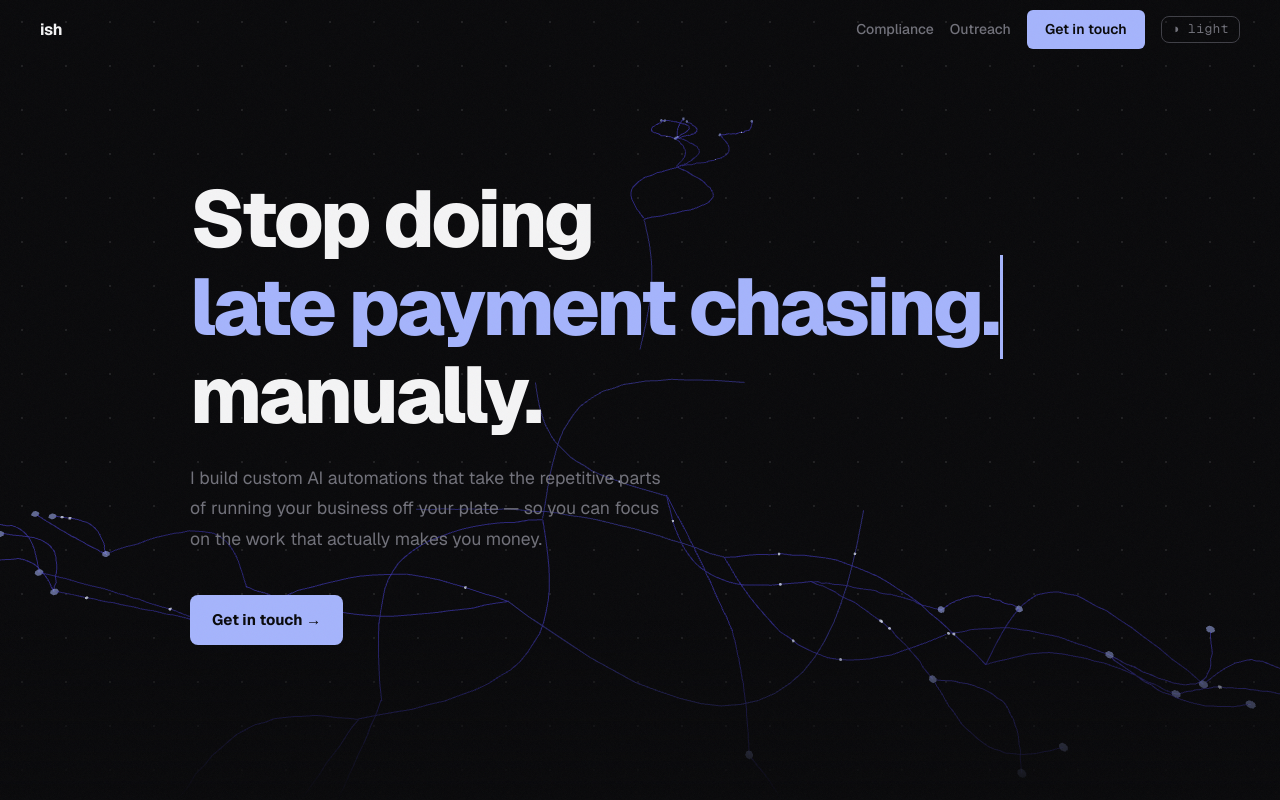
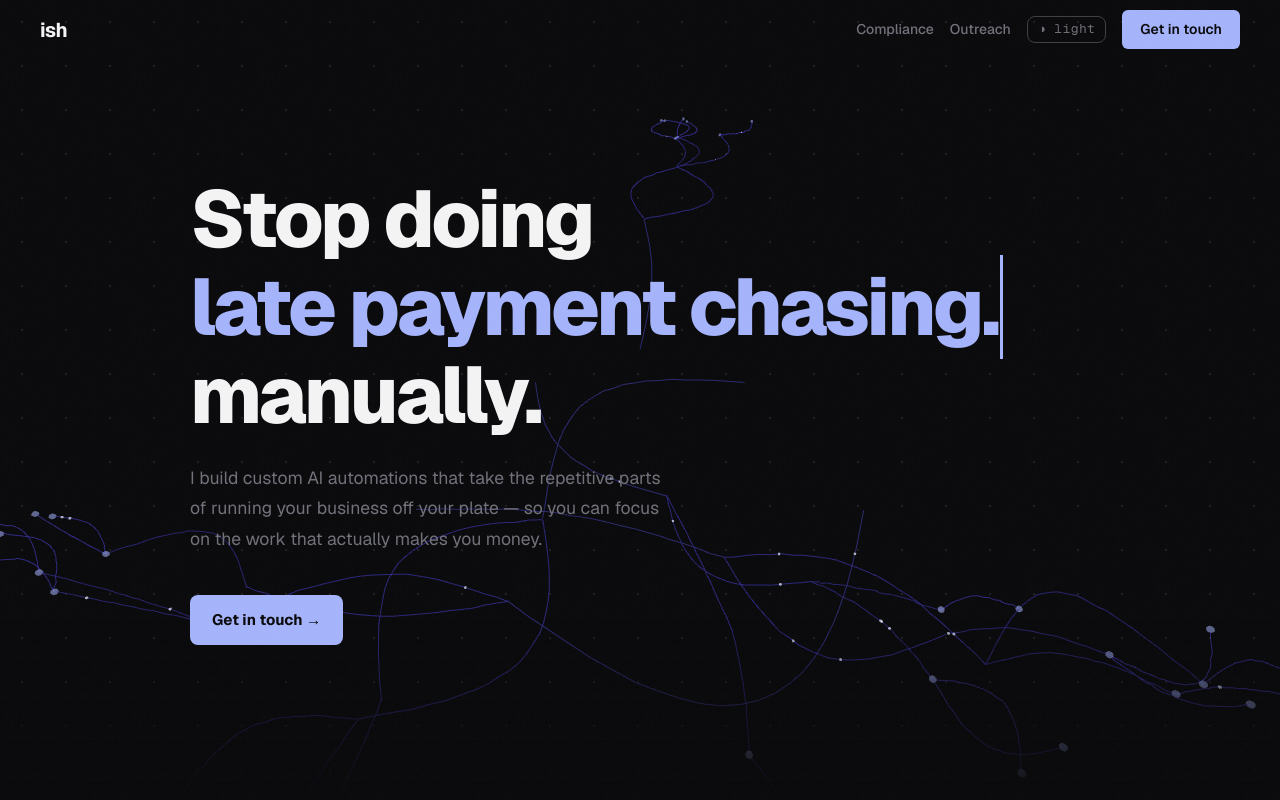
Before and after one commit to reverendish/ish-portfolio, a Next.js app: page / in a window 1280 px wide. Shown: the top 800 px of the page. Built offline with nearby package versions, Linux system fonts and the light colour scheme; no server answers.

Commit message:
fix: nav logo larger (1.25rem), Get in touch always rightmost

```diff
--- a/app/globals.css
+++ b/app/globals.css
@@ -3,6 +3,7 @@
 /* ─── DARK MODE (default) ─── */
 :root,
 [data-theme="dark"] {
+  --hero-typed:   var(--accent);
   --bg:           #09090b;
   --text:         #f4f4f5;
   --muted:        #71717a;
@@ -21,6 +22,7 @@
 
 /* ─── LIGHT MODE ─── */
 [data-theme="light"] {
+  --hero-typed:   var(--text);
   --bg:           #fafafa;
   --text:         #09090b;
   --muted:        #71717a;
--- a/app/page.tsx
+++ b/app/page.tsx
@@ -214,9 +214,9 @@ export default function Home() {
           <FadeIn delay={300}>
             <h1 style={{ fontSize: 'clamp(2.6rem, 7vw, 5rem)', fontWeight: 800, letterSpacing: '-0.04em', lineHeight: 1.1, marginBottom: '24px' }}>
               Stop doing<br />
-              <span style={{ color: 'var(--accent)' }}>
+              <span style={{ color: 'var(--hero-typed)' }}>
                 {typed}
-                <span style={{ borderRight: '3px solid var(--accent)', animation: 'blink 1s step-end infinite', marginLeft: '2px' }} />
+                <span style={{ borderRight: '3px solid var(--hero-typed)', animation: 'blink 1s step-end infinite', marginLeft: '2px' }} />
               </span><br />
               manually.
             </h1>
--- a/components/HeroCanvas.tsx
+++ b/components/HeroCanvas.tsx
@@ -63,6 +63,7 @@ export default function HeroCanvas() {
     const isDark = () => document.documentElement.getAttribute('data-theme') !== 'light';
 
     const renderer = new THREE.WebGLRenderer({ canvas, antialias: true, alpha: true });
+    renderer.setClearColor(0x000000, 0);
     renderer.setSize(W, H);
     renderer.setPixelRatio(Math.min(devicePixelRatio, 2));
 
--- a/components/Nav.tsx
+++ b/components/Nav.tsx
@@ -33,7 +33,7 @@ export default function Nav() {
         transition: "all 0.3s ease",
       }}
     >
-      <Link href="/" style={{ fontWeight: 700, fontSize: "1rem", letterSpacing: "-0.02em", color: "var(--text)", textDecoration: "none", transition: "color 0.3s ease" }}>
+      <Link href="/" style={{ fontWeight: 700, fontSize: "1.25rem", letterSpacing: "-0.03em", color: "var(--text)", textDecoration: "none", transition: "color 0.3s ease" }}>
         ish
       </Link>
       <div style={{ display: "flex", gap: "16px", alignItems: "center" }}>
@@ -43,6 +43,7 @@ export default function Nav() {
         <a href="https://outreach.ishsitotombe.co.uk" target="_blank" rel="noopener noreferrer" style={{ fontSize: "0.875rem", color: "var(--muted)", textDecoration: "none", fontWeight: 500, transition: "color 0.3s ease" }} onMouseEnter={e => (e.currentTarget.style.color = "var(--text)")} onMouseLeave={e => (e.currentTarget.style.color = "var(--muted)")}>
           Outreach
         </a>
+        <ThemeToggle />
         <button
           onClick={openModal}
           style={{
@@ -62,7 +63,6 @@ export default function Nav() {
         >
           Get in touch
         </button>
-        <ThemeToggle />
       </div>
     </nav>
   );
```
